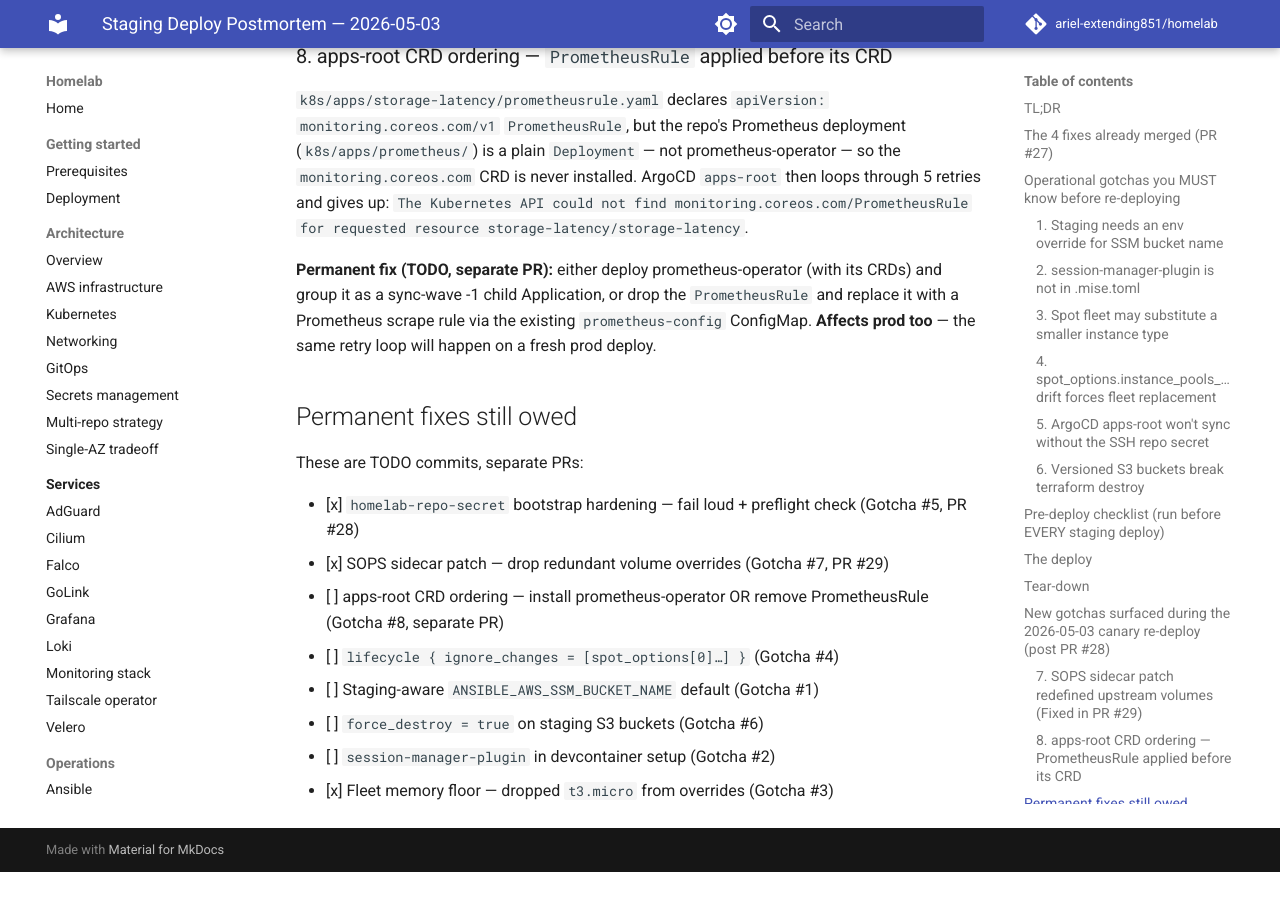
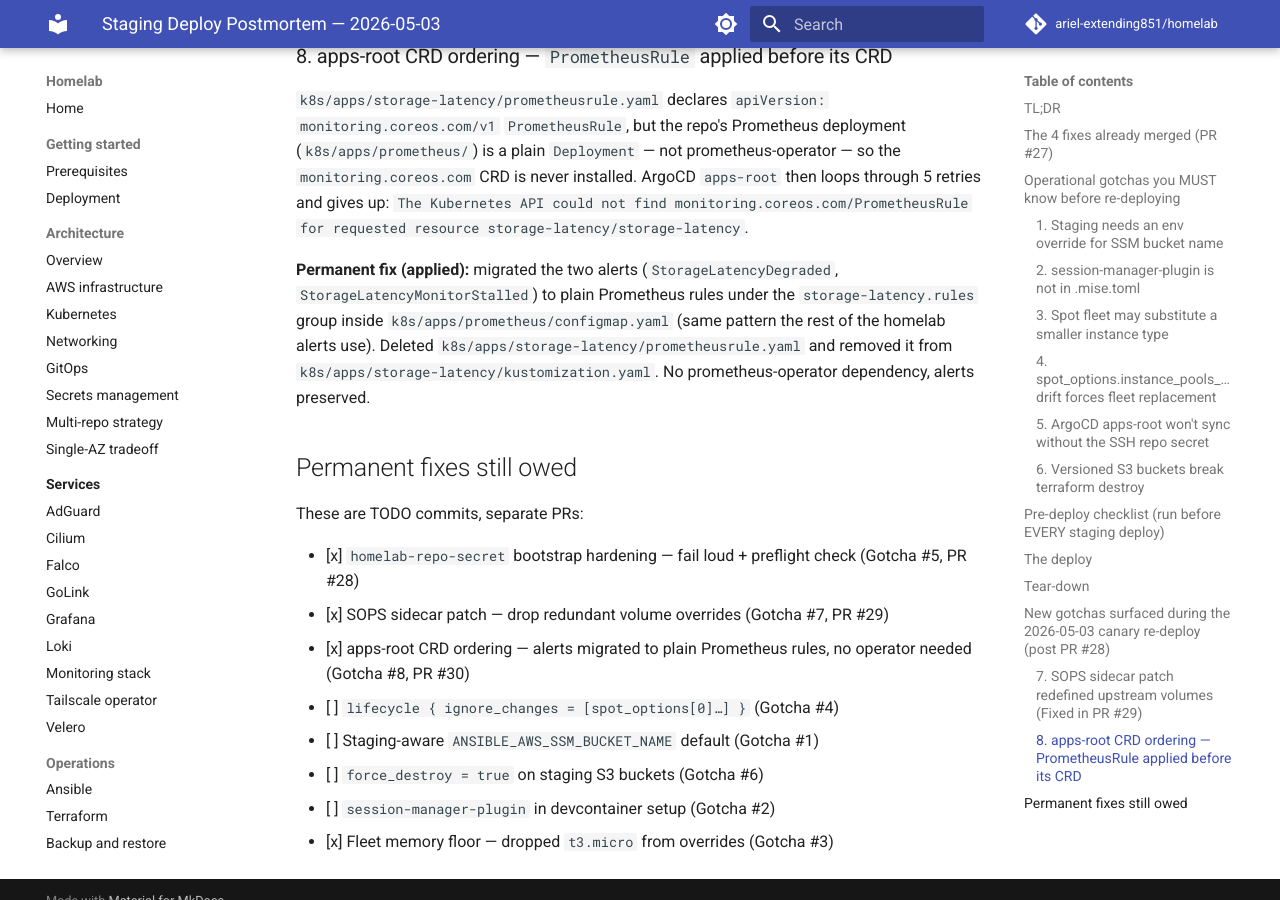
Before and after one commit to ariel-extending851/homelab, an MkDocs documentation site: the page built from docs/runbooks/staging-deploy-2026-05-postmortem.md, in a window 1280 px wide and 900 px high, scrolled down 6128 px. Built offline with MkDocs 1.6.1 and Material for MkDocs 9.7.7, drawn with Linux system fonts in a browser that asks for light colours; comment, search, counter and statistics services are not loaded; before the commit the page ends 7000 px from its top, so only the background shows below that.

Commit message:
fix(monitoring): migrate storage-latency PrometheusRule to plain rules
Surfaced during the 2026-05-03 staging canary (post PR #28 + #29).

The repo ships a plain Prometheus Deployment (k8s/apps/prometheus/),
not prometheus-operator — so monitoring.coreos.com/PrometheusRule CRD
is never installed. apps-root then loops 5 retries on
storage-latency/prometheusrule.yaml:

  The Kubernetes API could not find monitoring.coreos.com/PrometheusRule
  for requested resource storage-latency/storage-latency

and gives up, blocking the entire app convergence.

Fix: move the two alerts (StorageLatencyDegraded,
StorageLatencyMonitorStalled) into the existing prometheus-config
ConfigMap under a new "storage-latency.rules" group — same pattern
the rest of the homelab alerts already use (rules.yml: | block in
k8s/apps/prometheus/configmap.yaml). Same expr, for, labels,
annotations, runbook_url; no functional change to the alerts.

Then delete k8s/apps/storage-latency/prometheusrule.yaml and remove
its entry from k8s/apps/storage-latency/kustomization.yaml.

Same retry loop would have happened on a fresh prod deploy. Closes
postmortem gotcha #8.

Validated:
  - kustomize build k8s/apps/storage-latency/ yields 3 resources (Namespace,
    ConfigMap, CronJob) — no PrometheusRule.
  - kustomize build k8s/apps/prometheus/ — 12 resources, parses cleanly.
  - Prometheus rules.yml has 6 groups, 16 rules total (storage-latency.rules
    contributes 2).

Co-Authored-By: Claude Opus 4.7 (1M context) <noreply@anthropic.com>

```diff
--- a/docs/runbooks/staging-deploy-2026-05-postmortem.md
+++ b/docs/runbooks/staging-deploy-2026-05-postmortem.md
@@ -216,7 +216,7 @@ Was masked on 2026-05-03 because the operator bypassed the patch step (Gotcha #3
 
 `k8s/apps/storage-latency/prometheusrule.yaml` declares `apiVersion: monitoring.coreos.com/v1` `PrometheusRule`, but the repo's Prometheus deployment (`k8s/apps/prometheus/`) is a plain `Deployment` — not prometheus-operator — so the `monitoring.coreos.com` CRD is never installed. ArgoCD `apps-root` then loops through 5 retries and gives up: `The Kubernetes API could not find monitoring.coreos.com/PrometheusRule for requested resource storage-latency/storage-latency`.
 
-**Permanent fix (TODO, separate PR):** either deploy prometheus-operator (with its CRDs) and group it as a sync-wave -1 child Application, or drop the `PrometheusRule` and replace it with a Prometheus scrape rule via the existing `prometheus-config` ConfigMap. **Affects prod too** — the same retry loop will happen on a fresh prod deploy.
+**Permanent fix (applied):** migrated the two alerts (`StorageLatencyDegraded`, `StorageLatencyMonitorStalled`) to plain Prometheus rules under the `storage-latency.rules` group inside `k8s/apps/prometheus/configmap.yaml` (same pattern the rest of the homelab alerts use). Deleted `k8s/apps/storage-latency/prometheusrule.yaml` and removed it from `k8s/apps/storage-latency/kustomization.yaml`. No prometheus-operator dependency, alerts preserved.
 
 ## Permanent fixes still owed
 
@@ -224,7 +224,7 @@ These are TODO commits, separate PRs:
 
 - [x] `homelab-repo-secret` bootstrap hardening — fail loud + preflight check (Gotcha #5, PR #28)
 - [x] SOPS sidecar patch — drop redundant volume overrides (Gotcha #7, PR #29)
-- [ ] apps-root CRD ordering — install prometheus-operator OR remove PrometheusRule (Gotcha #8, separate PR)
+- [x] apps-root CRD ordering — alerts migrated to plain Prometheus rules, no operator needed (Gotcha #8, PR #30)
 - [ ] `lifecycle { ignore_changes = [spot_options[0]…] }` (Gotcha #4)
 - [ ] Staging-aware `ANSIBLE_AWS_SSM_BUCKET_NAME` default (Gotcha #1)
 - [ ] `force_destroy = true` on staging S3 buckets (Gotcha #6)
```
Also changed, not shown: 3 other files.
